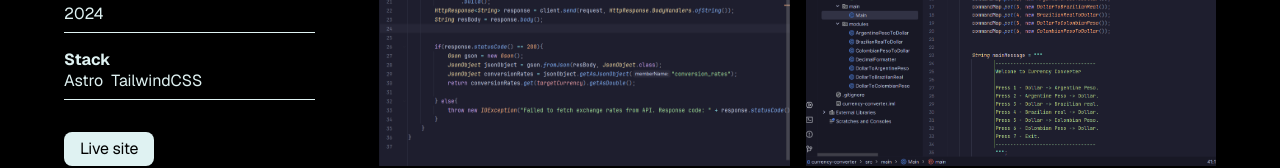
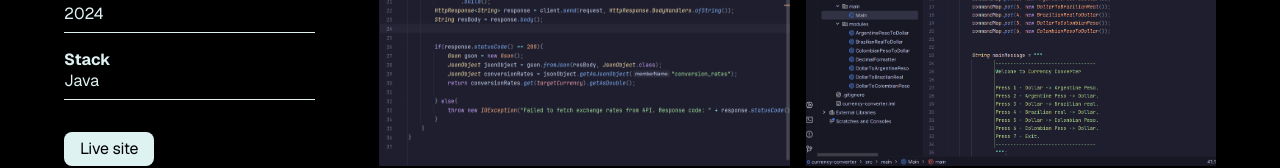
Before and after one commit to hayyrs66/portfolio, a Next.js app: page /project/currency in a window 1280 px wide. Shown: the part 459-627 px from the top of the page. Built offline with nearby package versions, Linux system fonts and the light colour scheme.

Commit message:
update 04 work

```diff
--- a/app/constants/index.js
+++ b/app/constants/index.js
@@ -40,8 +40,8 @@ export const works = [
       "This is a Java console application for currency conversion. It allows users to convert between different currencies using real-time exchange rates obtained from the ExchangeRate-API.",
     href: "https://github.com/hayyrs66/currency-converter",
     src: ["/media/currency.png", "/media/currency-2.png"],
-    stack: ["Astro ", "TailwindCSS"],
-    number: "03",
+    stack: ["Java"],
+    number: "04",
   },
 ];
 
```
